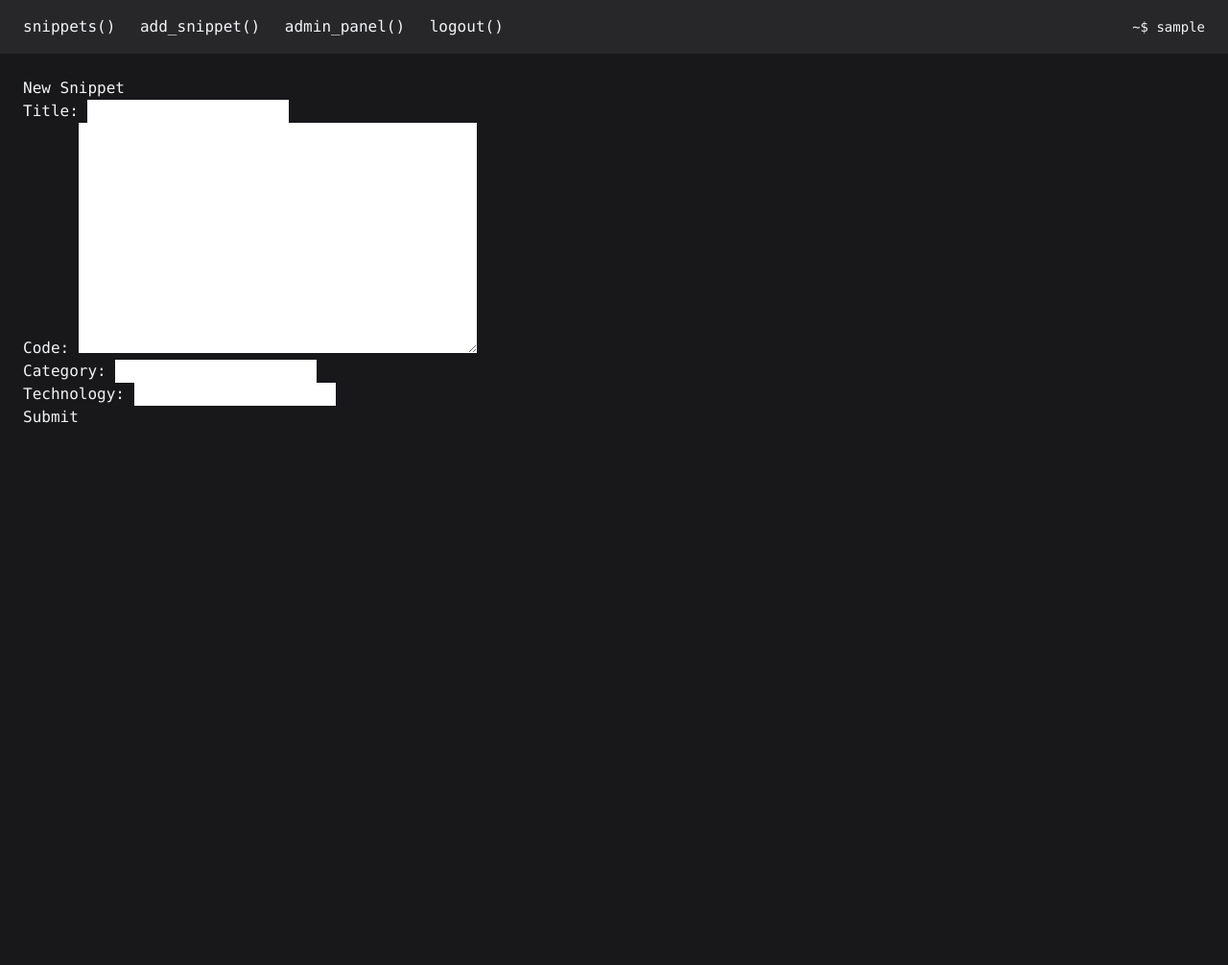
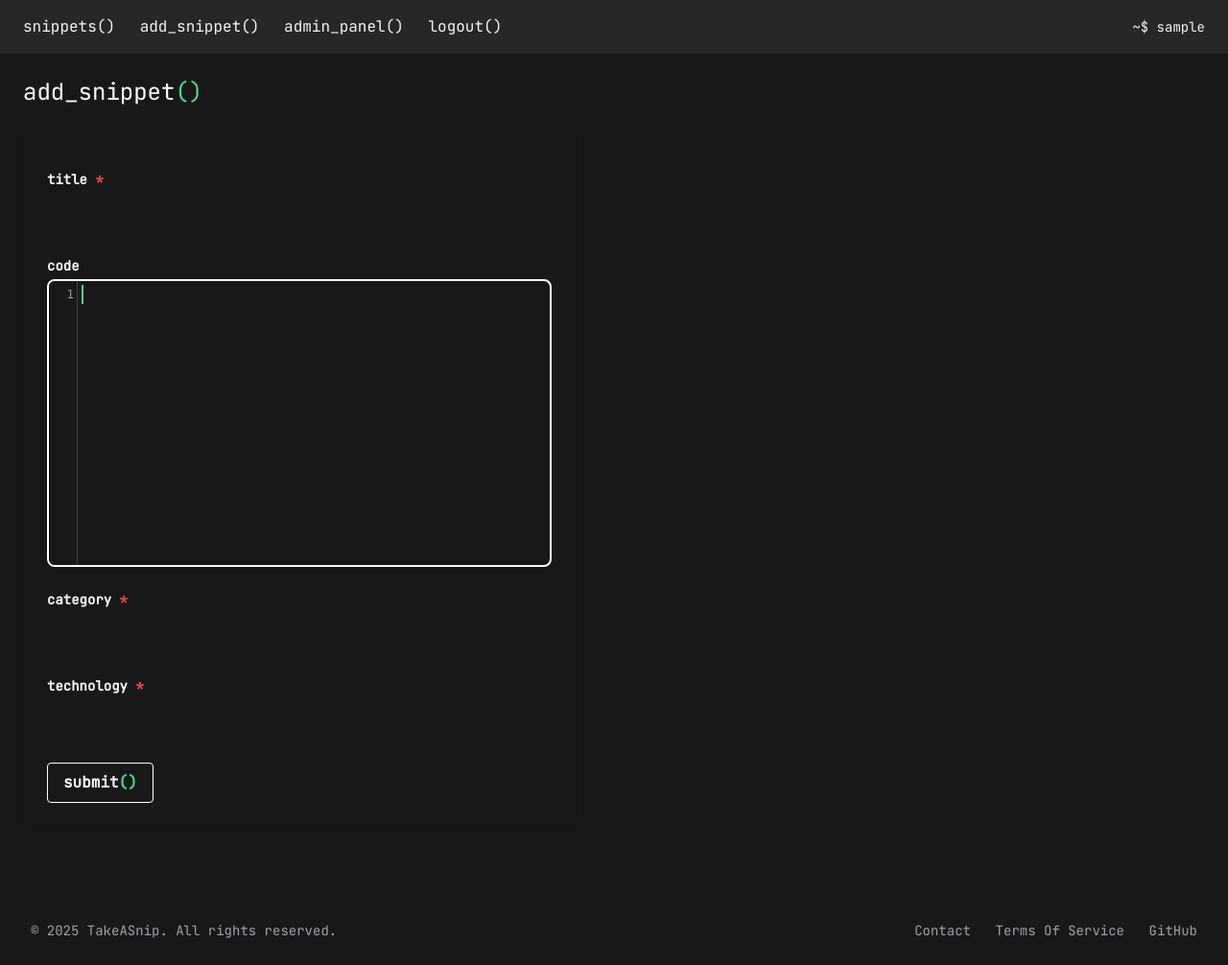
Before and after one commit to RakockiW/takeasnip, a Django app: page /snippets/new/ in a window 1280 px wide. Shown: the whole page at 96% size. Before the commit the page ends 441 px from the top, so only its background shows below. Run offline with Django 5.2, Linux system fonts and the light colour scheme; the visitor is signed in with stand-in values (Sample User, id 1).

Commit message:
better styling

```diff
--- a/takeasnip/snippets/forms.py
+++ b/takeasnip/snippets/forms.py
@@ -3,9 +3,26 @@ from .models import Snippet, Comment
 
 
 class SnippetForm(forms.ModelForm):
+    def __init__(self, *args, **kwargs):
+        super().__init__(*args, **kwargs)
+        self.fields['code'].required = False
+
     class Meta:
         model = Snippet
         fields = ['title', 'code', 'category', 'technology']
+        widgets = {
+            'title': forms.TextInput(attrs={
+                'class': 'bg-zinc-900 text-white px-4 py-2 rounded focus:outline-none focus:ring-2 focus:ring-green-400 border border-transparent hover:border-white transition'
+            }),
+            'code': forms.Textarea(attrs={'rows' : 10, 'cols': 80
+            }),
+            'category': forms.TextInput(attrs={
+                'class': 'bg-zinc-900 text-white px-4 py-2 rounded focus:outline-none focus:ring-2 focus:ring-green-400 border border-transparent hover:border-white transition'
+            }),
+            'technology': forms.TextInput(attrs={
+                'class': 'bg-zinc-900 text-white px-4 py-2 rounded focus:outline-none focus:ring-2 focus:ring-green-400 border border-transparent hover:border-white transition'
+            }),
+        }
 
 class CommentForm(forms.ModelForm):
     class Meta:
--- /dev/null
+++ b/takeasnip/snippets/templates/partials/snippet_cards_list.html
@@ -0,0 +1,3 @@
+{% for snippet in snippets %}
+{% include "partials/snippet_card.html" with snippet=snippet %}
+{% endfor %}
--- a/takeasnip/snippets/templates/snippet_form.html
+++ b/takeasnip/snippets/templates/snippet_form.html
@@ -4,12 +4,65 @@
 
 {% block content %}
 
-<h1>New Snippet</h1>
+    <p class="text-2xl text-white mb-4">add_snippet<span class="text-green-400">()</span></p>
 
-<form method="POST">
+<form method="POST" class="space-y-6 bg-zinc-900 p-6 rounded-lg shadow max-w-xl border border-transparent hover:border-white transition">
     {% csrf_token %}
-    {{ form.as_p }}
-    <button type="submit">Submit</button>
+
+    {% for field in form %}
+      <div>
+        <label for="{{ field.id_for_label }}" class="block mb-1 text-sm font-semibold text-white">
+          {{ field.label }}
+          {% if field.field.required %}
+            <span class="text-red-500">*</span>
+          {% endif %}
+        </label>
+        {{ field }}
+        {% if field.help_text %}
+          <p class="text-xs text-gray-400 mt-1">{{ field.help_text }}</p>
+        {% endif %}
+        {% for error in field.errors %}
+          <p class="text-red-500 text-xs mt-1">{{ error }}</p>
+        {% endfor %}
+      </div>
+    {% endfor %}
+
+    <button type="submit"
+      class="bg-zinc-900 border border-white hover:border-green-400 text-white font-bold py-2 px-4 rounded transition-colors duration-200">
+      submit<span class="text-green-400">()</span>
+    </button>
 </form>
 
 {% endblock %}
+
+{% block extra_js %}
+  <link rel="stylesheet" href="https://cdnjs.cloudflare.com/ajax/libs/codemirror/5.65.13/codemirror.min.css" />
+
+  <script src="https://cdnjs.cloudflare.com/ajax/libs/codemirror/5.65.13/codemirror.min.js"></script>
+
+  <script src="https://cdnjs.cloudflare.com/ajax/libs/codemirror/5.65.13/mode/python/python.min.js"></script>
+  {% load static %}
+  <link rel="stylesheet" href="{% static 'css/codemirror_custom.css' %}" />
+
+  <script>
+    document.addEventListener("DOMContentLoaded", function() {
+      var textarea = document.querySelector("textarea[name='code']");
+      if (!textarea) return;
+
+      var editor = CodeMirror.fromTextArea(textarea, {
+        lineNumbers: true,
+        mode: "python",
+        theme: "custom-theme",
+        indentUnit: 4,
+        tabSize: 4,
+        indentWithTabs: true,
+        lineWrapping: true,
+        autofocus: true,
+      });
+
+      textarea.form.addEventListener('submit', function() {
+        textarea.value = editor.getValue();
+      });
+    });
+  </script>
+{% endblock %}
--- a/takeasnip/snippets/views.py
+++ b/takeasnip/snippets/views.py
@@ -1,6 +1,8 @@
 from django.contrib.auth.decorators import login_required
 from django.db.models import Q, query
+from django.http import HttpResponse
 from django.shortcuts import render, get_object_or_404, redirect
+from django.template.loader import render_to_string
 
 from takeasnip import settings
 from .forms import SnippetForm, CommentForm
@@ -11,17 +13,17 @@ from .models import Snippet, Comment, VoteSnippet, VoteComment
 
 # Returns snippets list
 def snippet_list(request):
-    query = request.GET.get('q')
-    category_filter = request.GET.get('category')
-    technology_filter = request.GET.get('technology')
+    query = request.GET.get("q", "")
+    category = request.GET.get("category", "")
+    technology = request.GET.get("technology", "")
 
     snippets = Snippet.objects.all()
 
-    if category_filter:
-        snippets = snippets.filter(category__iexact=category_filter)
+    if category:
+        snippets = snippets.filter(category__iexact=category)
 
-    if technology_filter:
-        snippets = snippets.filter(technology__iexact=technology_filter)
+    if technology:
+        snippets = snippets.filter(technology__iexact=technology)
 
     if query:
         snippets = snippets.filter(
@@ -32,20 +34,27 @@ def snippet_list(request):
         )
 
 
+    if request.headers.get('x-requested-with') == 'XMLHttpRequest':
+        html = render_to_string("partials/snippet_cards_list.html", {"snippets": snippets})
+        return HttpResponse(html)
+
+
     categories = Snippet.objects.values_list(
         'category', flat=True).distinct()
 
     technologies = Snippet.objects.values_list(
         'technology', flat=True).distinct()
 
+
+    snippets = snippets.distinct()
     snippets = snippets.order_by('-created_at')
 
     return render(request, 'snippet_list.html', {
         'snippets': snippets,
         'categories': categories,
-        'selected_category': category_filter,
+        'selected_category': category,
         'technologies': technologies,
-        'selected_technology': technology_filter,
+        'selected_technology': technology,
     })
 
 # Returns details of snippet
--- /dev/null
+++ b/takeasnip/static/css/codemirror_custom.css
@@ -0,0 +1,57 @@
+.cm-s-custom-theme.CodeMirror {
+  background: #18181b;   /* bg-zinc-900 */
+  color: #d4d4d8;        /* jasny tekst */
+}
+
+.cm-s-custom-theme .CodeMirror-cursor {
+  border-left: 2px solid #4ade80; /* zielony kursor */
+}
+
+.cm-s-custom-theme .CodeMirror-gutters {
+  background: #18181b;
+  border-right: 1px solid #3f3f46;
+  color: #6b7280; /* szary kolor linii */
+}
+
+.cm-s-custom-theme .cm-keyword {
+  color: #4ade80; /* zielony */
+  font-weight: 600;
+}
+
+.cm-s-custom-theme .cm-comment {
+  color: #4ade80; /* zielony ciemniejszy */
+  font-style: italic;
+}
+
+.cm-s-custom-theme .cm-string {
+  color: #4ade80; /* trochę jaśniejszy zielony */
+}
+
+.cm-s-custom-theme .cm-number {
+  color: #4ade80;
+}
+
+.cm-s-custom-theme .cm-variable {
+  color: #d4d4d8;
+}
+
+.cm-s-custom-theme .cm-def {
+  color: #4ade80;
+}
+
+.cm-s-custom-theme .cm-error {
+  background-color: #dc2626;
+  color: white;
+}
+
+.CodeMirror {
+  border: 2px solid white;
+  border-radius: 0.5rem;
+  background-color: #18181b; /* ciemne tło pasujące do reszty */
+}
+
+/* Przykład dla custom-theme jeśli definiujesz w CSS */
+.cm-s-custom-theme.CodeMirror {
+  background-color: #18181b;
+  color: #f8f8f2;
+}
--- a/takeasnip/static/css/input.css
+++ b/takeasnip/static/css/input.css
@@ -1,3 +1,6 @@
 @tailwind base;
 @tailwind components;
 @tailwind utilities;
+label {
+    @apply lowercase;
+}
--- a/takeasnip/static/css/output.css
+++ b/takeasnip/static/css/output.css
@@ -135,7 +135,7 @@ code,
 kbd,
 samp,
 pre {
-  font-family: ui-monospace, SFMono-Regular, Menlo, Monaco, Consolas, "Liberation Mono", "Courier New", monospace;
+  font-family: "JetBrains Mono", monospace;
   /* 1 */
   font-feature-settings: normal;
   /* 2 */
@@ -548,6 +548,15 @@ video {
   position: static;
 }
 
+.mx-auto {
+  margin-left: auto;
+  margin-right: auto;
+}
+
+.mb-1 {
+  margin-bottom: 0.25rem;
+}
+
 .mb-2 {
   margin-bottom: 0.5rem;
 }
@@ -560,8 +569,28 @@ video {
   margin-bottom: 1.5rem;
 }
 
+.mt-1 {
+  margin-top: 0.25rem;
+}
+
+.mt-12 {
+  margin-top: 3rem;
+}
+
 .mt-2 {
   margin-top: 0.5rem;
+}
+
+.mt-4 {
+  margin-top: 1rem;
+}
+
+.mb-10 {
+  margin-bottom: 2.5rem;
+}
+
+.mb-5 {
+  margin-bottom: 1.25rem;
 }
 
 .block {
@@ -584,13 +613,21 @@ video {
   width: 100%;
 }
 
-.w-auto {
-  width: auto;
-}
-
 .w-max {
   width: -moz-max-content;
   width: max-content;
+}
+
+.max-w-7xl {
+  max-width: 80rem;
+}
+
+.max-w-xl {
+  max-width: 36rem;
+}
+
+.flex-grow {
+  flex-grow: 1;
 }
 
 .grid-cols-1 {
@@ -631,10 +668,18 @@ video {
   margin-bottom: calc(1rem * var(--tw-space-y-reverse));
 }
 
-.truncate {
-  overflow: hidden;
-  text-overflow: ellipsis;
-  white-space: nowrap;
+.space-y-6 > :not([hidden]) ~ :not([hidden]) {
+  --tw-space-y-reverse: 0;
+  margin-top: calc(1.5rem * calc(1 - var(--tw-space-y-reverse)));
+  margin-bottom: calc(1.5rem * var(--tw-space-y-reverse));
+}
+
+.rounded {
+  border-radius: 0.25rem;
+}
+
+.rounded-2xl {
+  border-radius: 1rem;
 }
 
 .rounded-lg {
@@ -652,6 +697,11 @@ video {
 .border-white {
   --tw-border-opacity: 1;
   border-color: rgb(255 255 255 / var(--tw-border-opacity));
+}
+
+.bg-green-500 {
+  --tw-bg-opacity: 1;
+  background-color: rgb(34 197 94 / var(--tw-bg-opacity));
 }
 
 .bg-zinc-800 {
@@ -692,8 +742,13 @@ video {
   padding-bottom: 1rem;
 }
 
+.py-6 {
+  padding-top: 1.5rem;
+  padding-bottom: 1.5rem;
+}
+
 .font-mono {
-  font-family: ui-monospace, SFMono-Regular, Menlo, Monaco, Consolas, "Liberation Mono", "Courier New", monospace;
+  font-family: "JetBrains Mono", monospace;
 }
 
 .text-2xl {
@@ -716,9 +771,8 @@ video {
   line-height: 1rem;
 }
 
-.text-xl {
-  font-size: 1.25rem;
-  line-height: 1.75rem;
+.font-bold {
+  font-weight: 700;
 }
 
 .font-semibold {
@@ -740,15 +794,29 @@ video {
   color: rgb(74 222 128 / var(--tw-text-opacity));
 }
 
+.text-red-500 {
+  --tw-text-opacity: 1;
+  color: rgb(239 68 68 / var(--tw-text-opacity));
+}
+
 .text-white {
   --tw-text-opacity: 1;
   color: rgb(255 255 255 / var(--tw-text-opacity));
+}
+
+.text-zinc-400 {
+  --tw-text-opacity: 1;
+  color: rgb(161 161 170 / var(--tw-text-opacity));
 }
 
 .shadow {
   --tw-shadow: 0 1px 3px 0 rgb(0 0 0 / 0.1), 0 1px 2px -1px rgb(0 0 0 / 0.1);
   --tw-shadow-colored: 0 1px 3px 0 var(--tw-shadow-color), 0 1px 2px -1px var(--tw-shadow-color);
   box-shadow: var(--tw-ring-offset-shadow, 0 0 #0000), var(--tw-ring-shadow, 0 0 #0000), var(--tw-shadow);
+}
+
+.filter {
+  filter: var(--tw-blur) var(--tw-brightness) var(--tw-contrast) var(--tw-grayscale) var(--tw-hue-rotate) var(--tw-invert) var(--tw-saturate) var(--tw-sepia) var(--tw-drop-shadow);
 }
 
 .transition {
@@ -759,8 +827,22 @@ video {
   transition-duration: 150ms;
 }
 
+.transition-colors {
+  transition-property: color, background-color, border-color, text-decoration-color, fill, stroke;
+  transition-timing-function: cubic-bezier(0.4, 0, 0.2, 1);
+  transition-duration: 150ms;
+}
+
+.duration-200 {
+  transition-duration: 200ms;
+}
+
 .duration-300 {
   transition-duration: 300ms;
+}
+
+label {
+  text-transform: lowercase;
 }
 
 .hover\:border-white:hover {
@@ -768,9 +850,14 @@ video {
   border-color: rgb(255 255 255 / var(--tw-border-opacity));
 }
 
-.hover\:bg-zinc-800:hover {
+.hover\:border-green-400:hover {
+  --tw-border-opacity: 1;
+  border-color: rgb(74 222 128 / var(--tw-border-opacity));
+}
+
+.hover\:bg-green-600:hover {
   --tw-bg-opacity: 1;
-  background-color: rgb(39 39 42 / var(--tw-bg-opacity));
+  background-color: rgb(22 163 74 / var(--tw-bg-opacity));
 }
 
 .hover\:text-green-400:hover {
@@ -781,6 +868,11 @@ video {
 .hover\:text-red-400:hover {
   --tw-text-opacity: 1;
   color: rgb(248 113 113 / var(--tw-text-opacity));
+}
+
+.hover\:text-white:hover {
+  --tw-text-opacity: 1;
+  color: rgb(255 255 255 / var(--tw-text-opacity));
 }
 
 .focus\:outline-none:focus {
@@ -800,16 +892,24 @@ video {
 }
 
 @media (min-width: 640px) {
+  .sm\:mt-0 {
+    margin-top: 0px;
+  }
+
+  .sm\:w-\[600px\] {
+    width: 600px;
+  }
+
   .sm\:w-auto {
     width: auto;
   }
 
-  .sm\:grid-cols-2 {
-    grid-template-columns: repeat(2, minmax(0, 1fr));
+  .sm\:grid-cols-1 {
+    grid-template-columns: repeat(1, minmax(0, 1fr));
   }
 
-  .sm\:grid-cols-1 {
-    grid-template-columns: repeat(1, minmax(0, 1fr));
+  .sm\:grid-cols-3 {
+    grid-template-columns: repeat(3, minmax(0, 1fr));
   }
 
   .sm\:flex-row {
@@ -827,14 +927,24 @@ video {
     margin-top: calc(0px * calc(1 - var(--tw-space-y-reverse)));
     margin-bottom: calc(0px * var(--tw-space-y-reverse));
   }
+
+  .sm\:px-6 {
+    padding-left: 1.5rem;
+    padding-right: 1.5rem;
+  }
 }
 
 @media (min-width: 1024px) {
-  .lg\:grid-cols-3 {
-    grid-template-columns: repeat(3, minmax(0, 1fr));
-  }
-
   .lg\:grid-cols-2 {
     grid-template-columns: repeat(2, minmax(0, 1fr));
   }
+
+  .lg\:grid-cols-4 {
+    grid-template-columns: repeat(4, minmax(0, 1fr));
+  }
+
+  .lg\:px-8 {
+    padding-left: 2rem;
+    padding-right: 2rem;
+  }
 }
--- a/takeasnip/tailwind.config.js
+++ b/takeasnip/tailwind.config.js
@@ -5,7 +5,11 @@ module.exports = {
       './**/templates/**/*.html'
   ],
   theme: {
-    extend: {},
+    extend: {
+        fontFamily: {
+            mono: ['"JetBrains Mono"', 'monospace']
+        }
+    },
   },
   plugins: [],
 }
--- a/takeasnip/takeasnip/templates/base.html
+++ b/takeasnip/takeasnip/templates/base.html
@@ -5,8 +5,9 @@
     <meta charset="UTF-8">
     <title>{% block title %}TakeASnip{% endblock %}</title>
     <link href="{% static 'css/output.css' %}" rel="stylesheet">
+    <link href="https://fonts.googleapis.com/css2?family=JetBrains+Mono&display=swap" rel="stylesheet">
 </head>
-<body class="bg-zinc-900  text-gray-100 font-mono min-h-screen">
+<body class="bg-zinc-900  text-gray-100 font-mono min-h-screen flex flex-col">
     <header class="bg-zinc-800 py-4 px-6 flex justify-between items-center">
     <nav class="space-x-4">
         <a href="{% url 'snippet_list' %}" class="hover:text-green-400">snippets()</a>
@@ -28,8 +29,19 @@
     </div>
     </header>
 
-    <main class="p-6">
+    <main class="p-6 flex-grow">
         {% block content %}{% endblock %}
     </main>
+    <footer class="bg-zinc-900 text-zinc-400 py-6 mt-12">
+      <div class="max-w-7xl mx-auto px-4 sm:px-6 lg:px-8 flex flex-col sm:flex-row justify-between items-center">
+        <p class="text-sm">&copy; 2025 TakeASnip. All rights reserved.</p>
+        <div class="mt-4 sm:mt-0 space-x-4">
+          <a href="#" class="hover:text-white transition-colors text-sm">Contact</a>
+            <a href="#" class="hover:text-white transition-colors text-sm">Terms Of Service</a>
+            <a href="#" class="hover:text-white transition-colors text-sm">GitHub</a>
+        </div>
+      </div>
+    </footer>
+    {% block extra_js %} {% endblock %}
 </body>
 </html>
```
Also changed, not shown: takeasnip/snippets/templates/partials/snippet_card.html (added, +12 -0 lines), takeasnip/snippets/templates/snippet_list.html (+55 -32 lines), takeasnip/users/templates/profile.html (+13 -8 lines).
